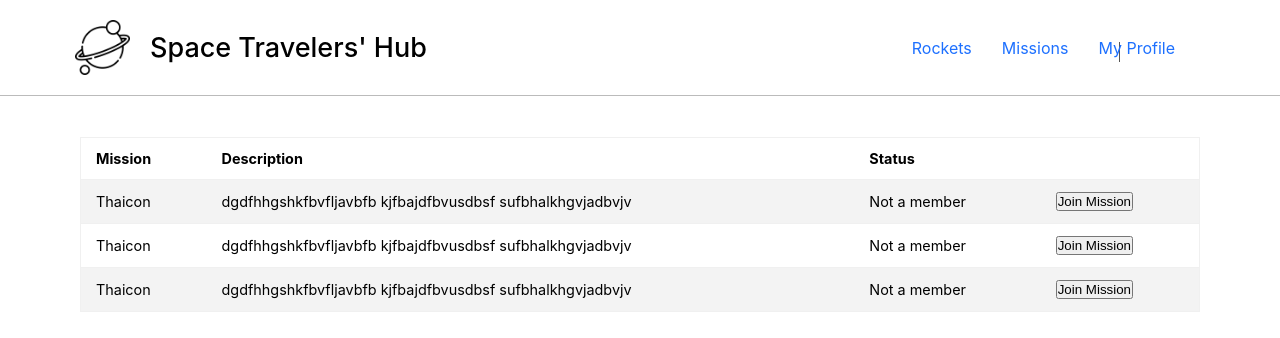
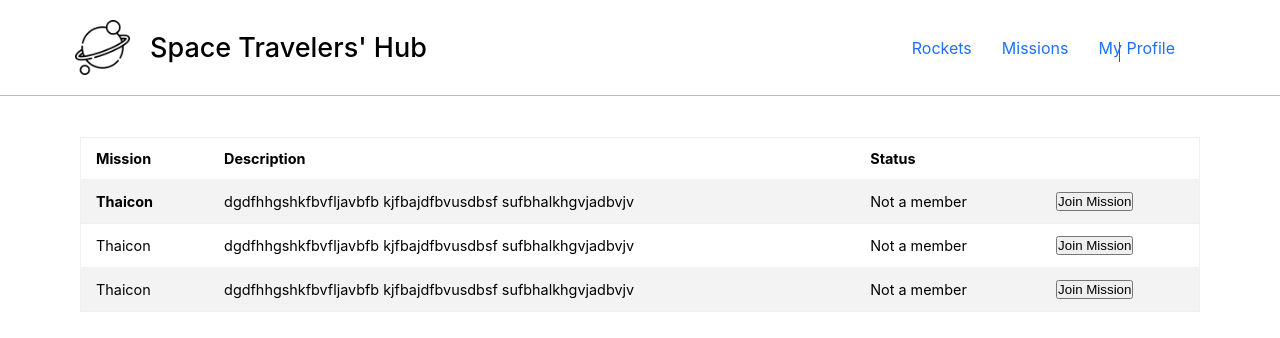
Before and after one commit to polarDefender/Space-Travelers-Hub, a React (Create React App) app: page /missions in a window 1280 px wide. Shown: the top 338 px of the page. Built offline with nearby package versions, Linux system fonts and the light colour scheme; no server answers.

Commit message:
Update MyProfile file to resolve #2

```diff
--- a/src/layout/Missions.js
+++ b/src/layout/Missions.js
@@ -35,7 +35,7 @@ const Missions = () => {
         </thead>
         <tbody>
           <tr>
-            <td>Thaicon</td>
+            <td className="tbody_header">Thaicon</td>
             <td>dgdfhhgshkfbvfljavbfb kjfbajdfbvusdbsf sufbhalkhgvjadbvjv</td>
             <td>
               <span>Not a member</span>
--- a/src/layout/MyProfile.js
+++ b/src/layout/MyProfile.js
@@ -1,21 +1,21 @@
 import { useSelector } from 'react-redux';
 
 const MyProfile = () => {
-  const rockets = useSelector((state) => state.rockets);
-  const reservedRocket = rockets.filter((rocket) => rocket.reserved === true);
+  const missions = useSelector((state) => state.missions);
+  const reservedMission = missions.filter((mission) => mission.reserved === true);
 
   return (
     <div className="myprofile">
       <div className="mymissions">
         <h2>My Missions</h2>
-      </div>
-      <div className="myrockets">
-        <h2>My Rockets</h2>
         <ul>
-          {reservedRocket.map((rocket) => (
-            <li key={rocket.name}>{rocket.name}</li>
+          {reservedMission.map((mission) => (
+            <li key={mission.id}>{mission.name} isRe</li>
           ))}
         </ul>
+      </div>
+      <div className="missions">
+        <h2>My Rockets</h2>
       </div>
     </div>
   );
--- a/src/layout/styles/missions.css
+++ b/src/layout/styles/missions.css
@@ -28,3 +28,7 @@
 .table_container tbody tr:nth-of-type(odd) {
     background-color: #f3f3f3;
 }
+
+.tbody_header {
+    font-weight: bold;
+}
```
Also changed, not shown: src/layout/styles/myprofile.css (added).
